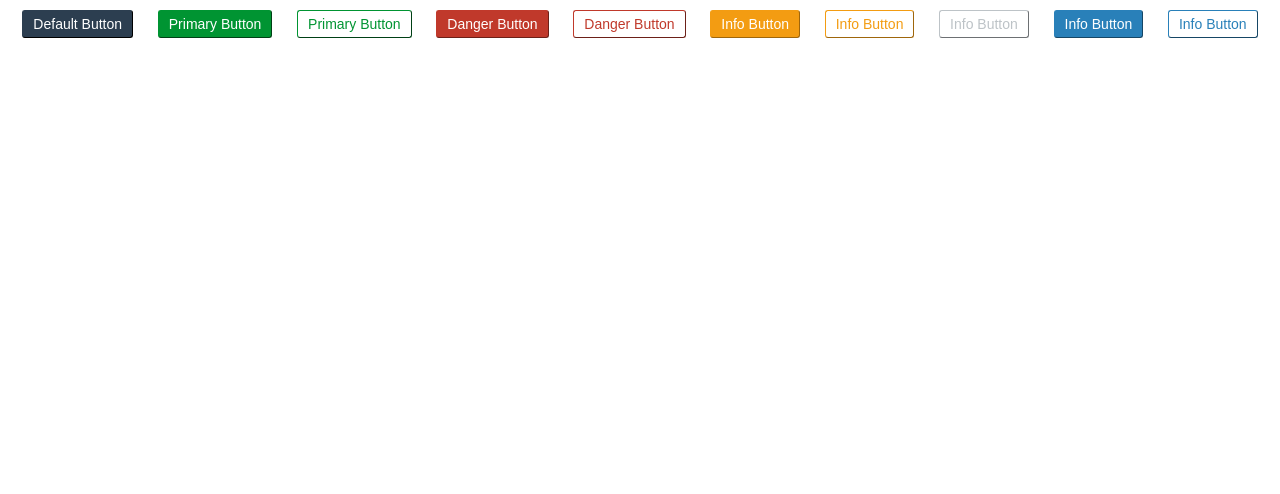
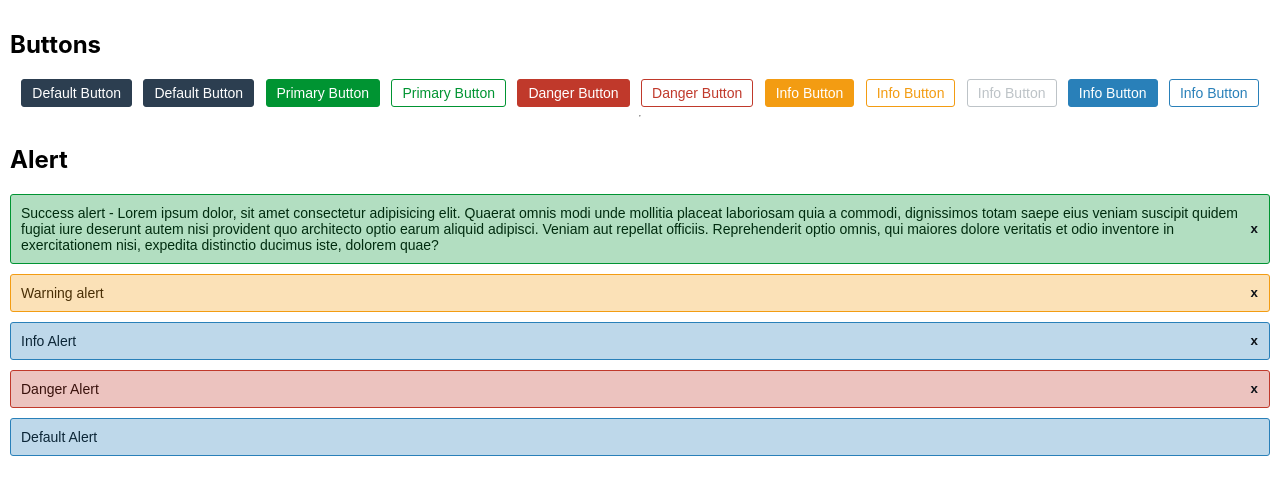
Before and after one commit to iDhruv22/calfjs, a React (Create React App) app: page / in a window 1280 px wide. Shown: the top 494 px of the page. Built offline with nearby package versions, Linux system fonts and the light colour scheme.

Commit message:
restructure button and added tests for it

```diff
--- a/src/App.css
+++ b/src/App.css
@@ -1,38 +1,14 @@
 .App {
-  text-align: center;
+    display: flex;
+    flex-direction: column;
+    margin: 10px;
 }
 
-.App-logo {
-  height: 40vmin;
-  pointer-events: none;
+.buttons {
+    display: flex;
+    justify-content: space-evenly;
 }
 
-@media (prefers-reduced-motion: no-preference) {
-  .App-logo {
-    animation: App-logo-spin infinite 20s linear;
-  }
+.alerts > div{
+    margin-bottom: 10px;
 }
-
-.App-header {
-  background-color: #282c34;
-  min-height: 100vh;
-  display: flex;
-  flex-direction: column;
-  align-items: center;
-  justify-content: center;
-  font-size: calc(10px + 2vmin);
-  color: white;
-}
-
-.App-link {
-  color: #61dafb;
-}
-
-@keyframes App-logo-spin {
-  from {
-    transform: rotate(0deg);
-  }
-  to {
-    transform: rotate(360deg);
-  }
-}
--- a/src/App.js
+++ b/src/App.js
@@ -1,10 +1,16 @@
 import React from "react";
 import "./App.css";
 import Button from "./components/Button/Button";
+import Alert from "./components/Alert/Alert";
 
 function App() {
   return (
+    <div>
       <div className="App">
+        <div>
+          <h2>Buttons</h2>
+          <div className="buttons">
+            <Button>Default Button</Button>
             <Button>Default Button</Button>
             <Button variant="primary">Primary Button</Button>
             <Button variant="primary" outline>
@@ -26,6 +32,29 @@ function App() {
               Info Button
             </Button>
           </div>
+        </div>
+        <hr />
+        <div>
+          <h2>Alert</h2>
+          <div className="alerts">
+            <Alert variant="success">
+              Success alert - Lorem ipsum dolor, sit amet consectetur
+              adipisicing elit. Quaerat omnis modi unde mollitia placeat
+              laboriosam quia a commodi, dignissimos totam saepe eius veniam
+              suscipit quidem fugiat iure deserunt autem nisi provident quo
+              architecto optio earum aliquid adipisci. Veniam aut repellat
+              officiis. Reprehenderit optio omnis, qui maiores dolore veritatis
+              et odio inventore in exercitationem nisi, expedita distinctio
+              ducimus iste, dolorem quae?
+            </Alert>
+            <Alert variant="warning">Warning alert</Alert>
+            <Alert variant="info">Info Alert</Alert>
+            <Alert variant="danger">Danger Alert</Alert>
+            <Alert wantClose={false}>Default Alert</Alert>
+          </div>
+        </div>
+      </div>
+    </div>
   );
 }
 
--- /dev/null
+++ b/src/components/Alert/Alert.js
@@ -0,0 +1,103 @@
+import React, { useState } from "react";
+import PropTypes from "prop-types";
+import styled from "styled-components";
+import borderMixin from "../../mixins/border";
+import alertMixin, { color } from "../../mixins/alert";
+import fontMixin from "../../mixins/font";
+
+const _Alert = styled.div`
+
+box-sizing: border-box;
+
+  /* border */
+  ${borderMixin}
+
+  /* alert mixin */
+  ${alertMixin}
+
+  /* font mixin */
+  ${fontMixin}
+  font-weight: 500;
+
+  /* padding */
+  padding: 10px;
+
+  /* postion */
+  position: relative;
+`;
+
+const _CloseButton = styled.button`
+  display: inline-block;
+  margin-left: 5px;
+  margin-right: 5px;
+
+  /* alert mixin for color */
+  ${color}
+
+  /* postion */
+  position: absolute;
+  top: 0;
+  right: 0;
+
+  /* font */
+  font-weight: 900;
+
+  /* background */
+  background: transparent;
+
+  /* border */
+  border-style: none;
+
+  height: 100%;
+
+  cursor: pointer;
+
+  :focus {
+    outline: none;
+  }
+`;
+
+/**
+ *
+ * @param {wantClose, onClose}
+ * wantClose - if set to true close will be present
+ * onClose - function will be called on close of the alert
+ */
+function Alert(props) {
+  const [isOpen, setClose] = useState(true);
+
+  /**
+   * handle for close alert
+   */
+  const _handleClose = () => {
+    setClose(false);
+    props.onClose();
+  };
+
+  if (!isOpen) return null;
+
+  return (
+    <_Alert variant={props.variant} role="alert">
+      {props.children}
+      {props.wantClose ? (
+        <_CloseButton onClick={_handleClose}>
+          <span aria-hidden="true">x</span>
+        </_CloseButton>
+      ) : null}
+    </_Alert>
+  );
+}
+
+Alert.propTypes = {
+  wantClose: PropTypes.bool,
+  onClose: PropTypes.func,
+  variant: PropTypes.string,
+};
+
+Alert.defaultProps = {
+  wantClose: true,
+  onClose: () => {},
+  variant: "info",
+};
+
+export default Alert;
--- a/src/components/Button/Button.js
+++ b/src/components/Button/Button.js
@@ -1,61 +1,27 @@
 import styled from "styled-components";
-import colors from "../../configs/colors";
-import forVariant from "../../utils.js/buttoncolor";
+import borderMixin from "../../mixins/border";
+import buttonMixin from "../../mixins/button";
+import fontMixin from "../../mixins/font";
 
 const Button = styled.button`
   display: inline-block;
 
-  /* color */
-  color: ${(props) => {
-    if (props.outline) {
-      return forVariant(props.variant).color;
-    }
-
-    return colors.white;
-  }};
-  background-color: ${(props) => {
-    if (props.outline) {
-      return colors.white;
-    }
-    return forVariant(props.variant).color;
-  }};
-
   /* padding */
   padding: 5px 10px;
 
-  /* border */
-  border-width: 1px;
-  border-color: ${(props) => forVariant(props.variant).color};
-  border-radius: 3px;
+  /* border mixin */
+  ${borderMixin}
+
+  /* button mixin */
+  ${buttonMixin}
 
   /* font */
-  font-size: 14px;
+  ${fontMixin}
   font-weight: 450;
+
   text-align: center;
   white-space: nowrap;
   vertical-align: middle;
-
-  /* when hover */
-  :hover {
-    box-shadow: 0 0 2px 1px ${(props) => forVariant(props.variant).color};
-  }
-
-  :focus {
-    outline: none;
-    box-shadow: 0 0 2px 1px ${(props) => forVariant(props.variant).color};
-  }
-
-  /* when disabled */
-  :disabled {
-    color: ${forVariant("disabled").color};
-    border-color: ${forVariant("disabled").color};
-    background-color: ${colors.white};
-    cursor: not-allowed;
-
-    :hover {
-      box-shadow: none;
-    }
-  }
 
   transition: box-shadow 0.2s ease-in;
   cursor: pointer;
--- a/src/configs/colors.js
+++ b/src/configs/colors.js
@@ -1,11 +1,21 @@
 const colors = {
+  darkGreen: "#002c0f",
   green: "#009432",
+  greenLight: "#b2dec1",
+  darkBlue: "#0c2637",
   blue: "#2980b9",
+  blueLight: "#bed8ea",
+  darkRed: "#39110c",
   red: "#c0392b",
+  redLight: "#ecc3bf",
   silver: "#bdc3c7",
   gray: "#7f8c8d",
+  darkMidnightBlue: "#0d1218",
   midnightBlue: "#2c3e50",
+  midnightBlueLight: "#bfc5ca",
+  darkYellow: "#482e05",
   yellow: "#f39c12",
+  yellowLight: "#fbe1b7",
   white: "#fff",
   swanWhite: "#f7f1e3",
 };
--- /dev/null
+++ b/src/mixins/alert.js
@@ -0,0 +1,56 @@
+import { css } from "styled-components";
+import colors from "../configs/colors";
+
+const color = css`
+  color: ${(props) => {
+    if (props.variant === "success") {
+      return colors.darkGreen;
+    } else if (props.variant === "info") {
+      return colors.darkBlue;
+    } else if (props.variant === "danger") {
+      return colors.darkRed;
+    } else if (props.variant === "warning") {
+      return colors.darkYellow;
+    }
+    return colors.darkMidnightBlue;
+  }};
+`;
+
+const borderColor = css`
+  border-color: ${(props) => {
+    if (props.variant === "success") {
+      return colors.green;
+    } else if (props.variant === "info") {
+      return colors.blue;
+    } else if (props.variant === "danger") {
+      return colors.red;
+    } else if (props.variant === "warning") {
+      return colors.yellow;
+    }
+    return colors.midnightBlue;
+  }};
+`;
+
+const backgroundColor = css`
+  background-color: ${(props) => {
+    if (props.variant === "success") {
+      return colors.greenLight;
+    } else if (props.variant === "info") {
+      return colors.blueLight;
+    } else if (props.variant === "danger") {
+      return colors.redLight;
+    } else if (props.variant === "warning") {
+      return colors.yellowLight;
+    }
+    return colors.midnightBlueLight;
+  }};
+`;
+
+const alertMixin = css`
+    ${color}
+    ${borderColor}
+    ${backgroundColor}
+`;
+
+export default alertMixin;
+export { color, borderColor, backgroundColor };
--- /dev/null
+++ b/src/mixins/border.js
@@ -0,0 +1,9 @@
+import { css } from "styled-components";
+
+const borderMixin = css`
+  border-radius: 3px;
+  border-width: 1px;
+  border-style: solid;
+`;
+
+export default borderMixin;
--- /dev/null
+++ b/src/mixins/button.js
@@ -0,0 +1,47 @@
+import { css } from "styled-components";
+import forVariant from "../utils.js/buttoncolor";
+import colors from "../configs/colors";
+
+const buttonMixin = css`
+  /* color */
+  color: ${(props) => {
+    if (props.outline) {
+      return forVariant(props.variant).color;
+    }
+
+    return colors.white;
+  }};
+  background-color: ${(props) => {
+    if (props.outline) {
+      return colors.white;
+    }
+    return forVariant(props.variant).color;
+  }};
+
+  /* border */
+  border-color: ${(props) => forVariant(props.variant).color};
+
+  /* when hover */
+  :hover {
+    box-shadow: 0 0 2px 1px ${(props) => forVariant(props.variant).color};
+  }
+
+  :focus {
+    outline: none;
+    box-shadow: 0 0 2px 1px ${(props) => forVariant(props.variant).color};
+  }
+
+  /* when disabled */
+  :disabled {
+    color: ${forVariant("disabled").color};
+    border-color: ${forVariant("disabled").color};
+    background-color: ${colors.white};
+    cursor: not-allowed;
+
+    :hover {
+      box-shadow: none;
+    }
+  }
+`;
+
+export default buttonMixin;
--- /dev/null
+++ b/src/mixins/font.js
@@ -0,0 +1,8 @@
+import { css } from "styled-components";
+
+const fontMixin = css`
+  font-size: 14px;
+  font-family: sans-serif;
+`;
+
+export default fontMixin;
```
Also changed, not shown: 2 other files (tests, documents, lock files or other folders). Lines whose indentation alone changed are shown as unchanged.
